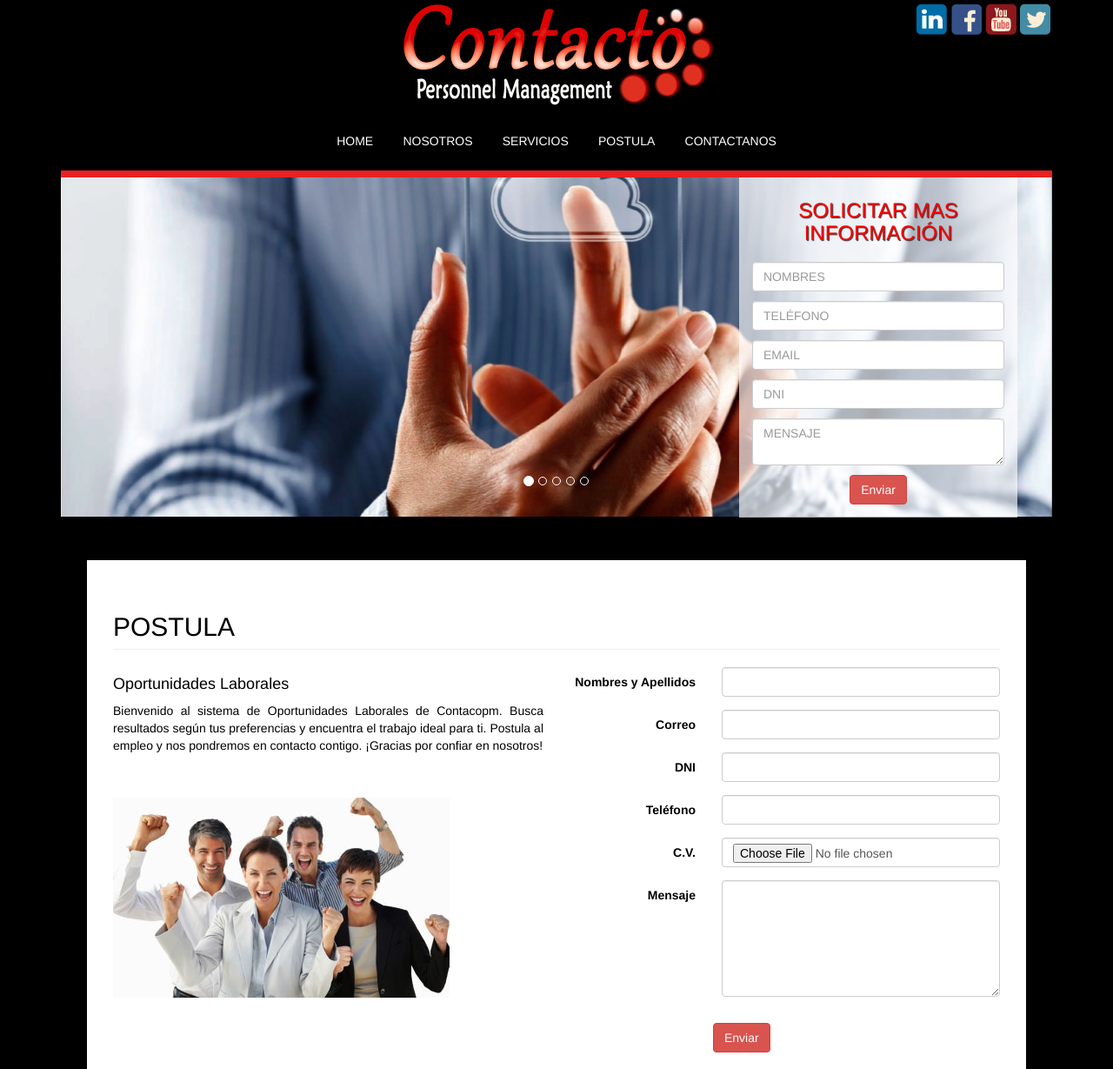
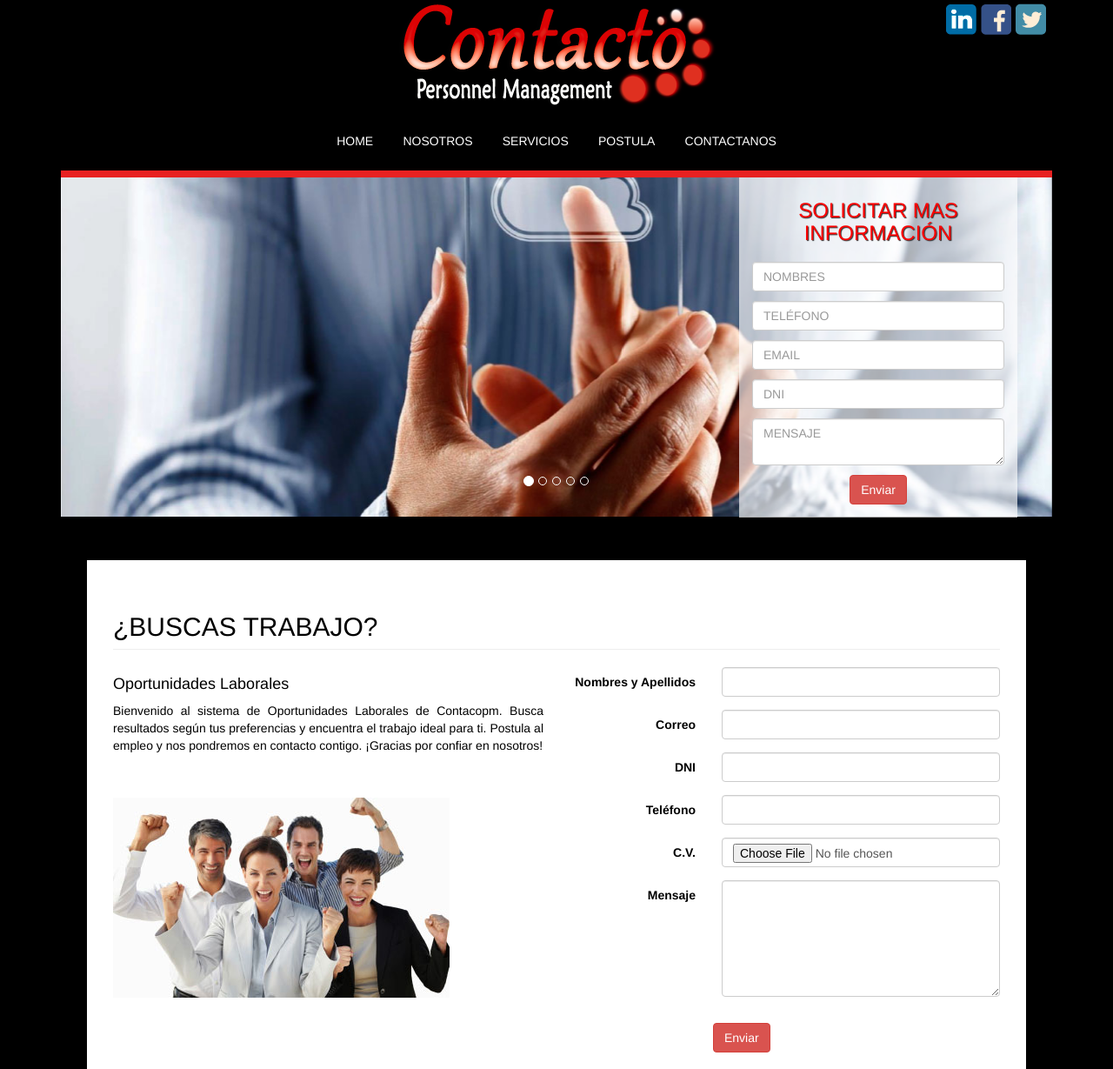
Before and after one commit to OscarSith/contactopm, a PHP site: page /postula.php in a window 1280 px wide. Shown: the top 1229 px of the page at 87% size. Run offline with PHP 8.4, Linux system fonts and the light colour scheme.

Commit message:
Cambiado banner2, agregado maps

```diff
--- a/contacto.php
+++ b/contacto.php
@@ -55,6 +55,7 @@
 				<p>Muchas gracias por ponerte en contacto con Contactopm, Completa el formulario y te haremos llegar información sobre nuestros servicios y responder tu comentario.</p>
 				<p>Uno de los miembros de nuestro equipo dará respuesta a tus consultas lo más pronto posible.</p>
 				<br>
+				<iframe src="https://www.google.com/maps/embed?pb=!1m18!1m12!1m3!1d3900.683361524465!2d-76.98317453907535!3d-12.133803844372062!2m3!1f0!2f0!3f0!3m2!1i1024!2i768!4f13.1!3m3!1m2!1s0x9105b87312428d59%3A0xeefc4846d542ff06!2sJir%C3%B3n+Ismael+Bielich+Flores+927%2C+Santiago+de+Surco+15039!5e0!3m2!1ses-419!2spe!4v1436279994420" width="285" height="260" frameborder="0" style="border:0" allowfullscreen class="pull-left"></iframe>
 				<img src="img/contacto.jpg" alt="" class="img-responsive pull-right">
 			</div>
 		</div>
--- a/css/main.css
+++ b/css/main.css
@@ -9,9 +9,9 @@ header {
     right: 0
 }
 #socials ul {
-    left: 5px;
+    left: 7px;
     position: absolute;
-    top: 6px;
+    top: 5px;
 }
 #socials li a {
     display: inline-block;
@@ -20,13 +20,13 @@ header {
     text-indent: -10000px;
 }
 #in {
-    margin-right: 6px;
+    margin-right: 9px;
 }
 #yt {
     margin-left: 8px
 }
 #tw {
-    margin-left: 6px;
+    margin-left: 7px;
 }
 .container {
     background-color: #000
--- a/postula.php
+++ b/postula.php
@@ -1,7 +1,7 @@
 <?php include 'tpl/header.tpl.php' ?>
 <section class="content-page">
 	<div id="servicios">
-		<h2 class="page-header">POSTULA</h2>
+		<h2 class="page-header">¿BUSCAS TRABAJO?</h2>
 		<div class="row">
 			<div class="col-sm-6">
 				<h4>Oportunidades Laborales</h4>
--- a/tpl/header.tpl.php
+++ b/tpl/header.tpl.php
@@ -26,7 +26,6 @@
                         <ul class="list-unstyled">
                             <li class="pull-left"><a href="#" id="in">L</a></li>
                             <li class="pull-left"><a href="#" id="fb">F</a></li>
-                            <li class="pull-left"><a href="#" id="yt">Y</a></li>
                             <li class="pull-left"><a href="#" id="tw">T</a></li>
                         </ul>
                     </div>
```
Also changed, not shown: img/banner/BANNER2.jpg, img/banner/BANNER3.jpg, img/banner/BANNER4.jpg, img/contacto.jpg, img/redes.png, img/redes01.png (deleted).
